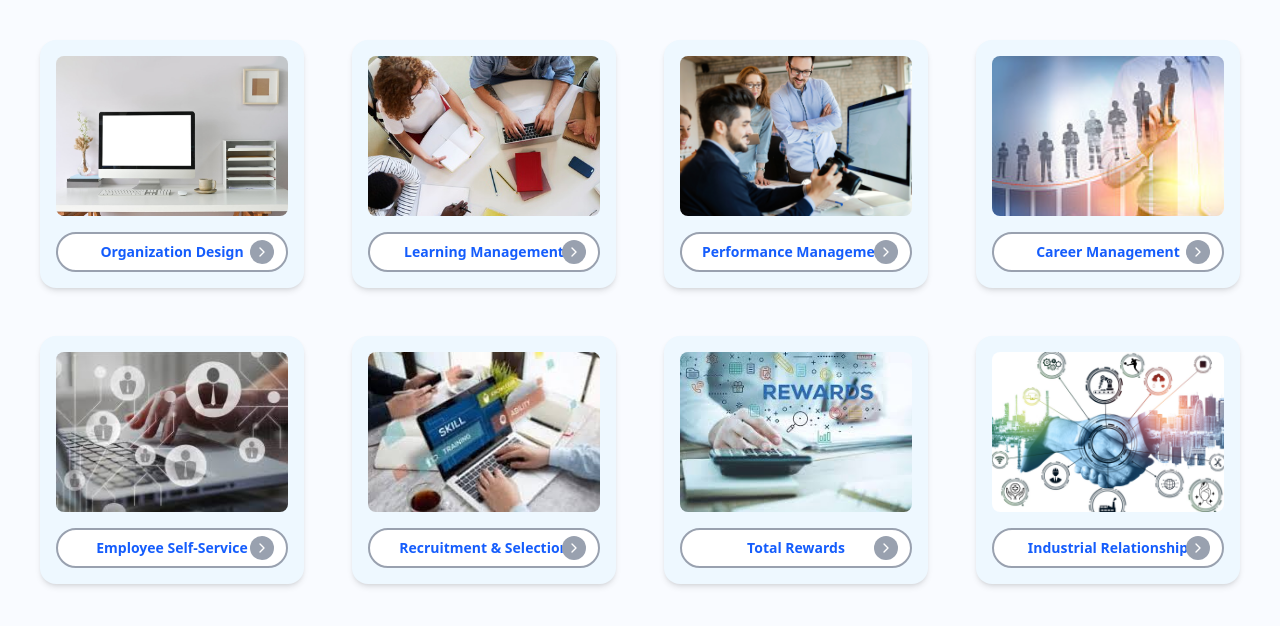
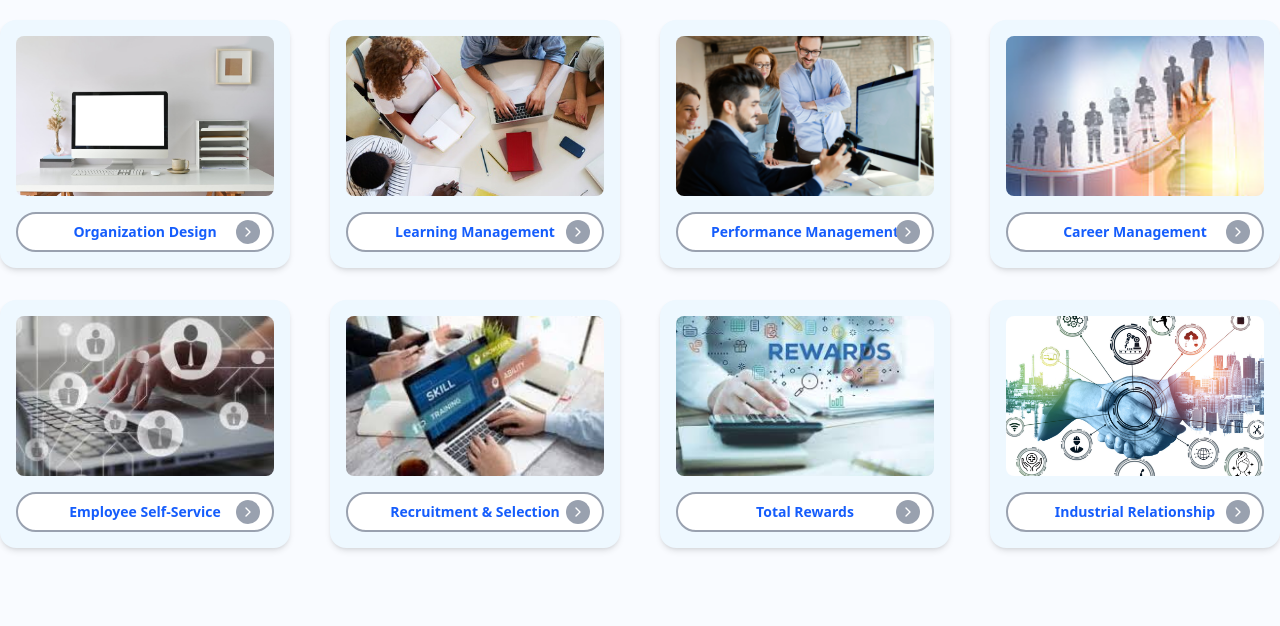
Before and after one commit to logikasistembisnis/fe-hrms, a Next.js app: page / in a window 1280 px wide. Shown: the top 626 px of the page. Built offline with nearby package versions, Linux system fonts and the light colour scheme.

Commit message:
update padding home page

```diff
--- a/src/app/page.tsx
+++ b/src/app/page.tsx
@@ -14,8 +14,8 @@ export default function Home() {
 
     return (
         <main className="min-h-screen flex flex-col bg-[#f9fbff]">
-            <section className="flex-1 px-10 py-10">
-                <div className="grid grid-cols-1 sm:grid-cols-2 md:grid-cols-3 lg:grid-cols-4 gap-12">
+            <section className="flex-1 py-5">
+                <div className="grid grid-cols-1 sm:grid-cols-2 md:grid-cols-3 lg:grid-cols-4 gap-x-10 gap-y-8">
                     {menus.map((menu) => (
                         <CardMenu key={menu.title} {...menu} />
                     ))}
```
